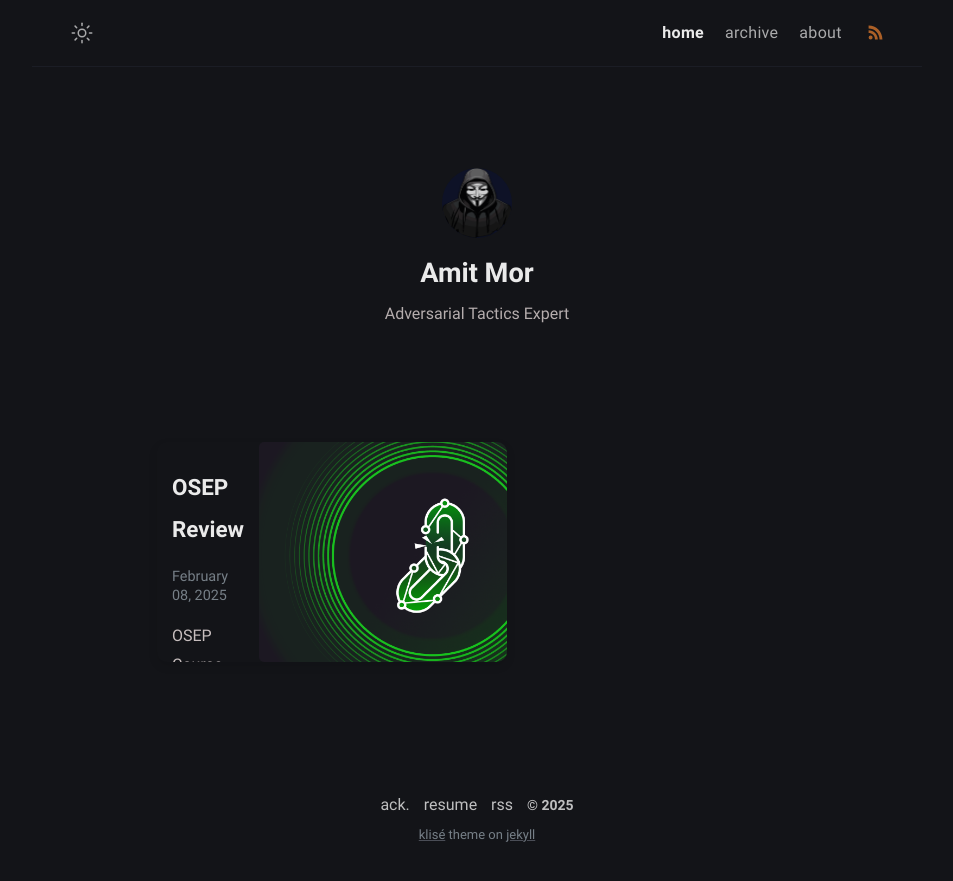
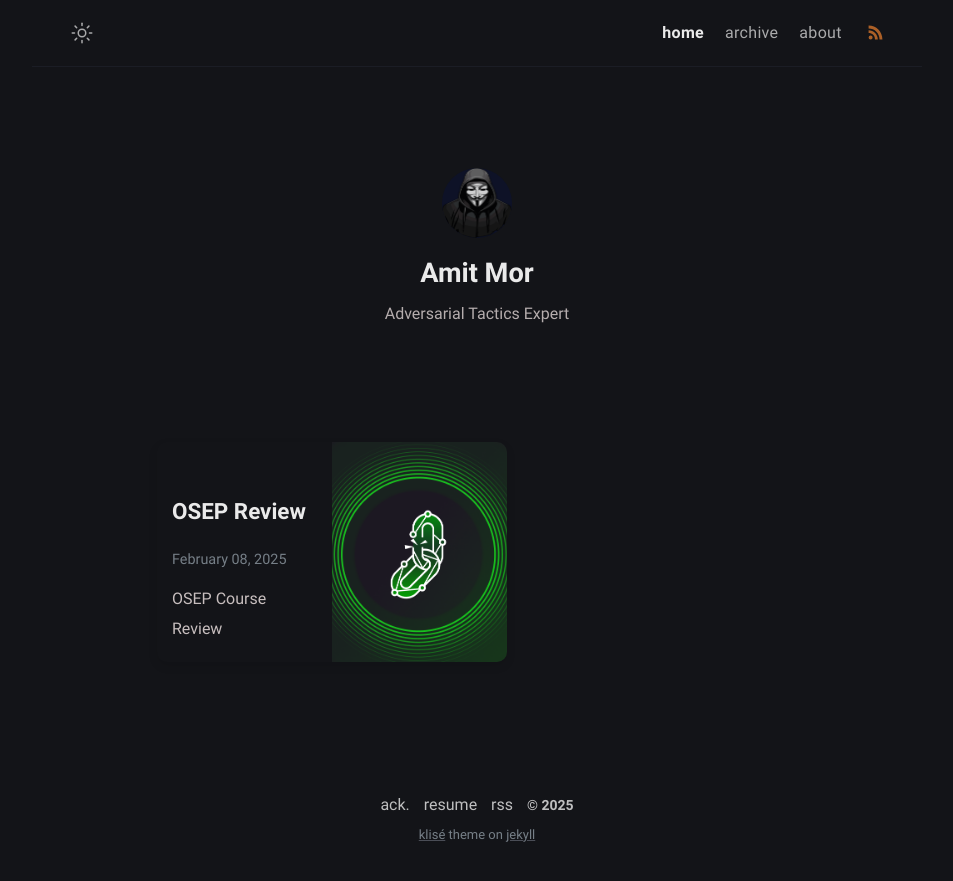
Before and after one commit to Extravenger/extravenger.github.io, a Jekyll site: the page built from index.md, in a window 1280 px wide. Shown: the top 881 px of the page, without its empty margins (163-1116 px from the left). Built offline with Jekyll 4.4.1, drawn with Linux system fonts in a browser that asks for light colours.

Commit message:
Update style.scss

```diff
--- a/assets/css/style.scss
+++ b/assets/css/style.scss
@@ -23,7 +23,6 @@
   max-width: 350px; /* Keeps the card a reasonable size */
   height: 220px; /* Set a specific height for the card */
   margin: 10px; /* Adds spacing between cards */
-  display: flex; /* Ensures the card is a flex container */
 }
 
 /* Hover effect */
@@ -43,22 +42,21 @@
 /* Text section (right half) */
 .post-text {
   flex: 1; /* Ensures text section takes up 50% of the width */
-  max-width: 50%; /* Restricts it to 50% of the card width */
+  width: 50%; /* Makes sure text fills half of the card */
   display: flex;
   flex-direction: column;
-  justify-content: space-between; /* Ensures title, date, and excerpt fill space */
+  justify-content: center; /* Center-align text vertically */
   padding: 15px;
-  height: 100%; /* Makes sure text fills the full height */
+  height: 100%; /* Ensures it fills the full height */
 }
 
 /* Image section (left half) */
 .post-card-image {
-  width: 100%; /* Ensures the image takes up 50% of the card */
-  height: 100%; /* Ensures the image takes the full height */
+  width: 50%; /* Ensures the image takes up half of the card */
+  height: 100%; /* Ensures the image fills the full height */
   flex-shrink: 0;
-  border-radius: 5px;
   overflow: hidden;
-  border: 1px solid var(--border-color); /* Border for the image */
+  border-left: 1px solid var(--border-color); /* Separates image from text */
 }
 
 /* Ensures the image fills its container */
@@ -73,21 +71,17 @@
 .post-card h2 {
   font-size: 1.4rem;
   margin-bottom: 5px;
+  word-wrap: break-word; /* Prevents text from overflowing */
 }
 
-.post-card h2 a {
-  text-decoration: none;
-  color: inherit;
-}
-
-/* Styles for metadata */
+/* Metadata styling */
 .post-meta {
   font-size: 0.9rem;
   color: var(--text-secondary);
   margin-bottom: 5px;
 }
 
-/* Styles for the post excerpt */
+/* Post excerpt */
 .post-excerpt {
   font-size: 1rem;
   color: var(--text-color);
```
